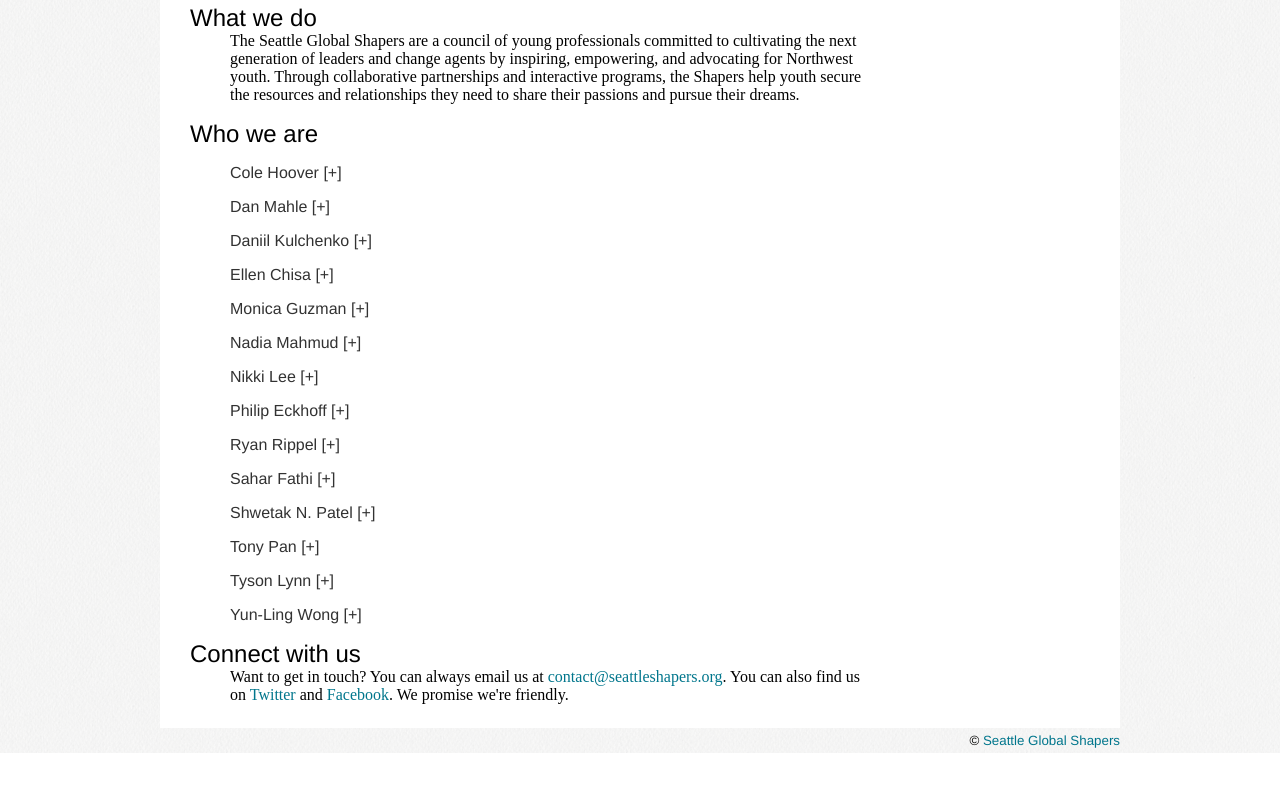
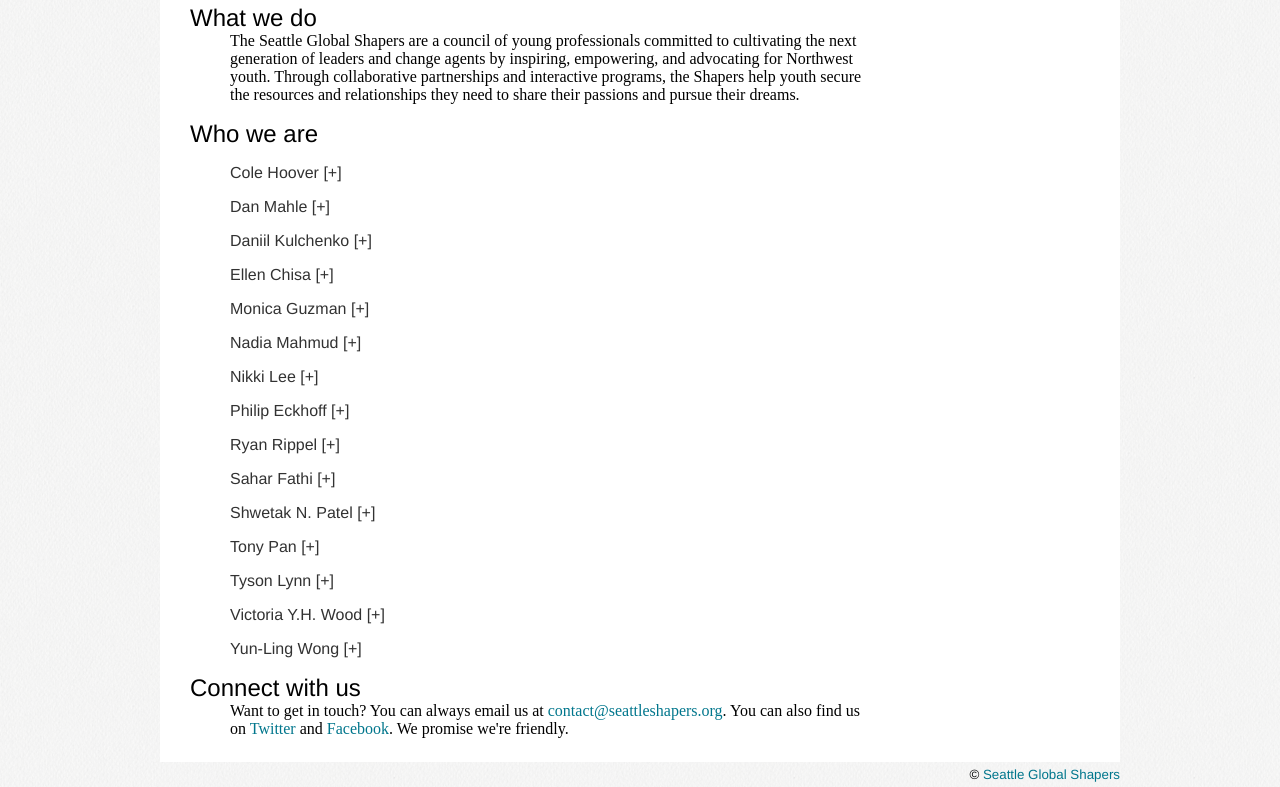
Before and after one commit to nkkl/seattleshapers, a plain HTML site: page about.html in a window 1280 px wide. Shown: the part 173-960 px from the top of the page. Before the commit the page ends 926 px from the top, so only its background shows below. Drawn offline with nearby package versions, Linux system fonts and the light colour scheme; a web font is replaced by a local one.

Commit message:
updating bios

```diff
--- a/about.html
+++ b/about.html
@@ -86,6 +86,10 @@
 					<p>Tyson Lynn is an organizer of HONK! Fest West, a community-supported music festival of acoustic and marching bands designed to erase the boundary between performer and audience, reclaim public spaces, promote community activism, and champion the art of making fun as a form of individual and collective transcendence. Tyson works at renowned independent music station KEXP-FM, volunteers at the community internet station Hollow Earth Radio and writes for the SeattlePI.com.</p>
 				</div>
 				<div class="shaper-bio">
+					<h3>Victoria Y.H. Wood [+]</h3>
+					<p>Victoria Y.H. Wood is a second-year graduate student in the PhD program in mathematics at the University of California, Berkeley, where she holds an NSF Graduate Fellowship. Inventing professionally since the age of 11, with over five dozen patents awarded and several hundred more pending which have focused on health enhancement, medical devices and energy-&amp;-environmental matters, she is recognized as the most prolific inventor of her generation and one of the most successful female inventors on record.</p>
+				</div>
+				<div class="shaper-bio">
 					<h3>Yun-Ling Wong [+]</h3>
 					<p>Dr. Yun-Ling Wong serves as program officer in Global Health Program Discovery &amp; Translational Sciences at the Bill and Melinda Gates Foundation, leading a $200 million initiative to foster innovators solving problems in the developing world, and as a program investment officer leveraging private capital to develop solutions for health and development. Her previous work in vaccine and drug delivery at Harvard and MIT led her to publish in the Proceedings of the National Academy of Sciences and be featured in Newsweek.</p>
 				</div>
```
